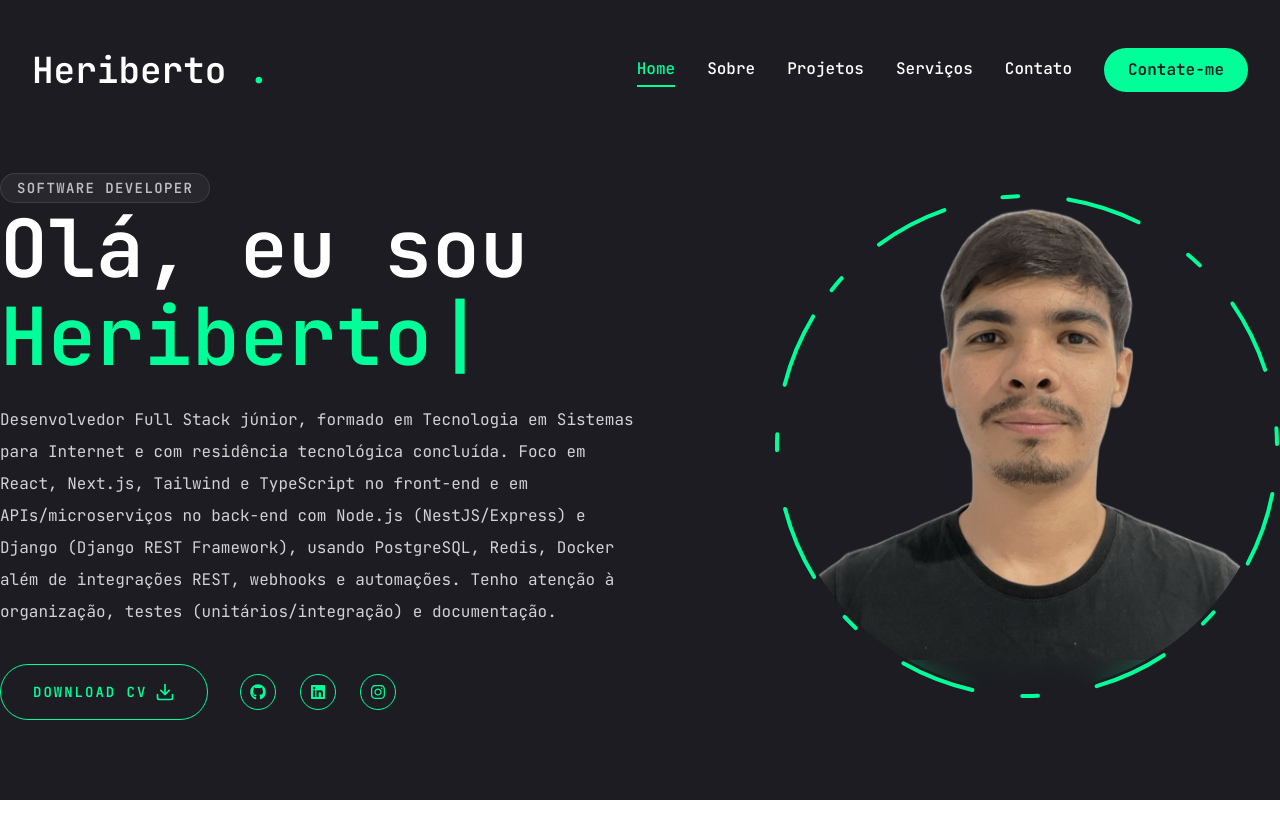
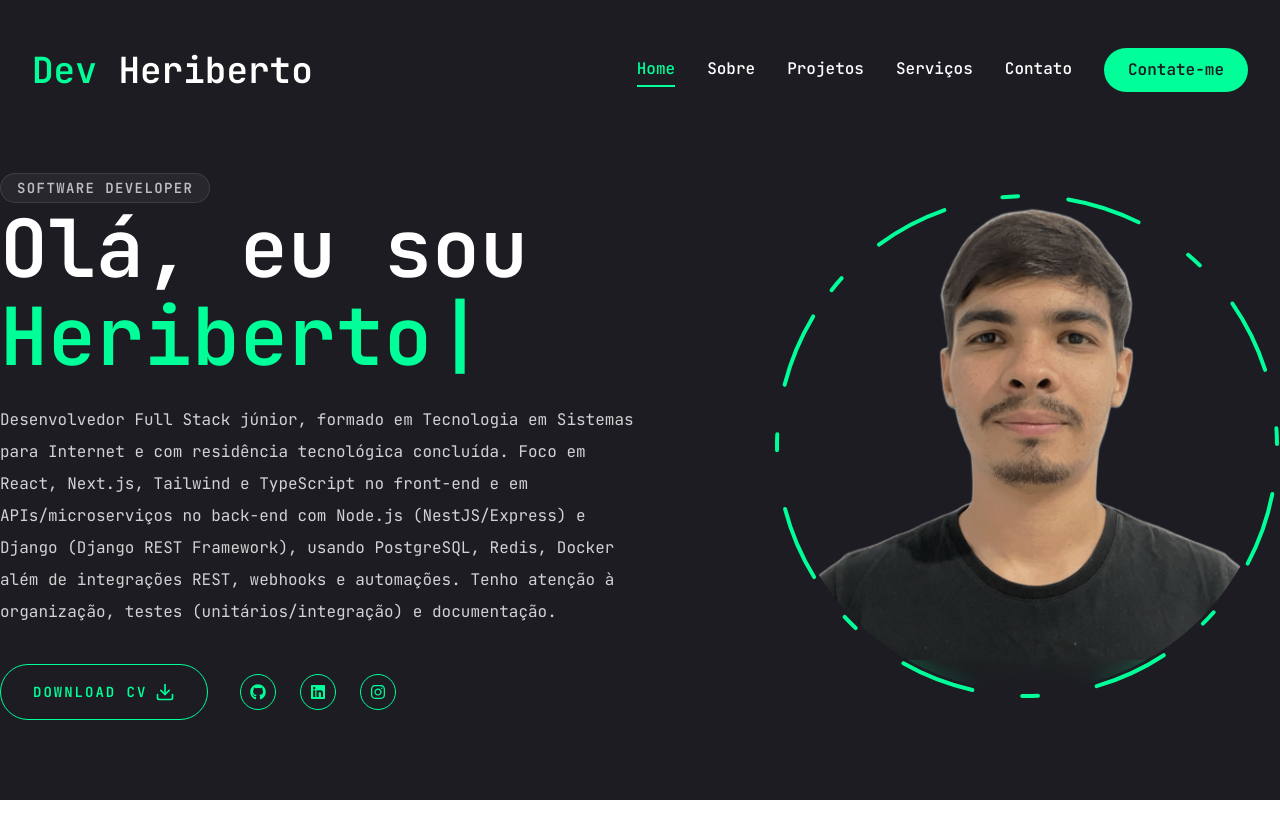
Before and after one commit to heribertomonteiro/portfolio, a Next.js app: page / in a window 1280 px wide. Shown: the top 838 px of the page. Built offline with nearby package versions, Linux system fonts and the light colour scheme.

Commit message:
feat(header): update header to include WhatsApp contact link and improve title styling

```diff
--- a/components/Header.jsx
+++ b/components/Header.jsx
@@ -7,17 +7,20 @@ import Nav from "@/components/Nav"
 import MobileNav from "@/components/MobileNav"
 
 const Header = () => {
+    const whatsappMessage = "Olá, vim através do seu portifólio";
+    const whatsappHref = `https://wa.me/5584988704218?text=${encodeURIComponent(whatsappMessage)}`;
+
     return (
     <header className="py-8 xl:py-12 text-white">
 
         <div className="mx-auto w-full max-w-7xl px-4 sm:px-6 lg:px-8 flex justify-between items-center">
             <Link href="/">
-                <h1 className="text-4xl font-semibold">Heriberto <span className="text-accent">.</span></h1>
+                <h1 className="text-4xl font-semibold"><span className="text-accent">Dev</span> Heriberto</h1>
             </Link>
 
             <div className="hidden xl:flex items-center gap-8">
                 <Nav />
-                <Link href="/contact">
+                <Link href={whatsappHref} target="_blank" rel="noopener noreferrer">
                     <Button>Contate-me</Button>
                 </Link>
             </div>
--- a/components/Social.jsx
+++ b/components/Social.jsx
@@ -3,20 +3,20 @@ import {FaGithub, FaLinkedin, FaInstagram} from "react-icons/fa"
 
 const socialLinks = [{
     icon: <FaGithub />,
-    path: "/"
+    path: "https://github.com/heribertomonteiro"
 }, {
     icon: <FaLinkedin />,
-    path: "/"
+    path: "https://www.linkedin.com/in/heribertomonteiro/"
 }, {
     icon: <FaInstagram />,
-    path: "/"
+    path: "https://www.instagram.com/heribertomonteiro/"
 }]
 
 export default function Social({ containerStyles = "", iconStyles = "" }) {
     return (
         <div className={containerStyles}>
             {socialLinks.map((item, index) => (
-                <Link href={item.path} key={index} className={iconStyles}>
+                <Link href={item.path} key={index} className={iconStyles} target="_blank" rel="noopener noreferrer">
                     {item.icon}
                 </Link>
             ))}
```
